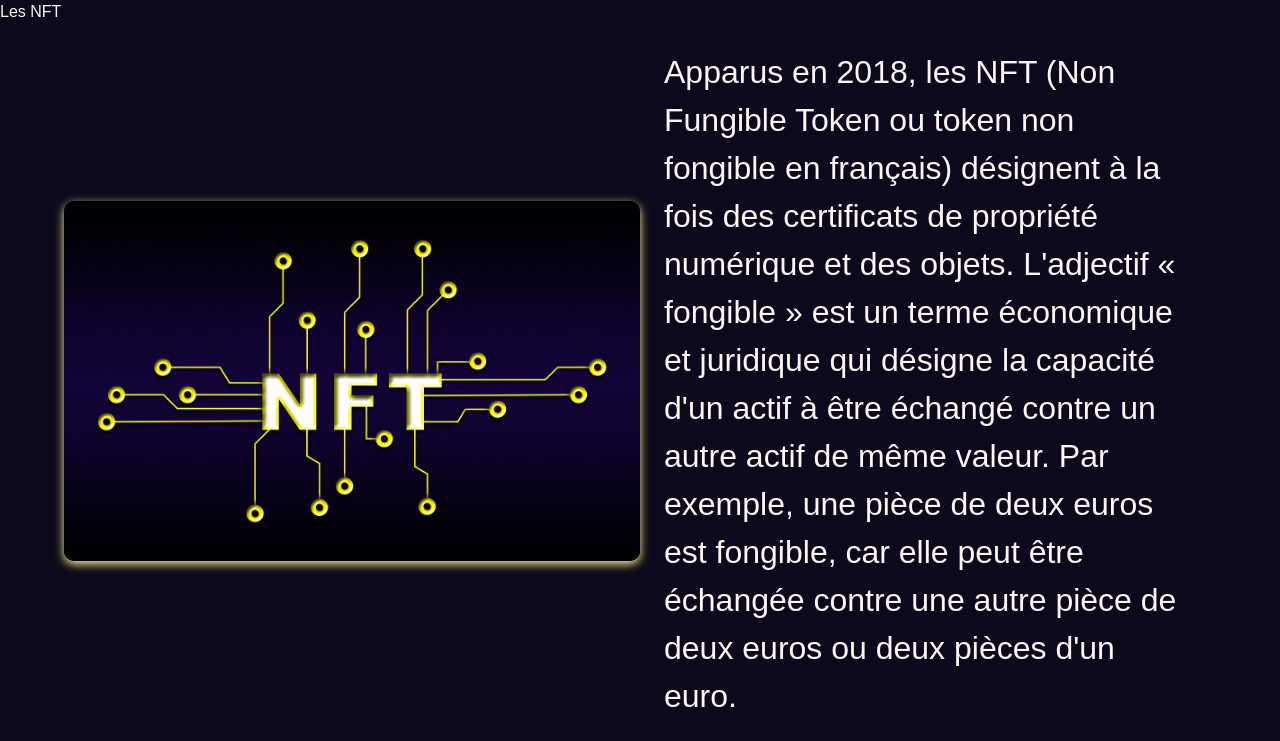
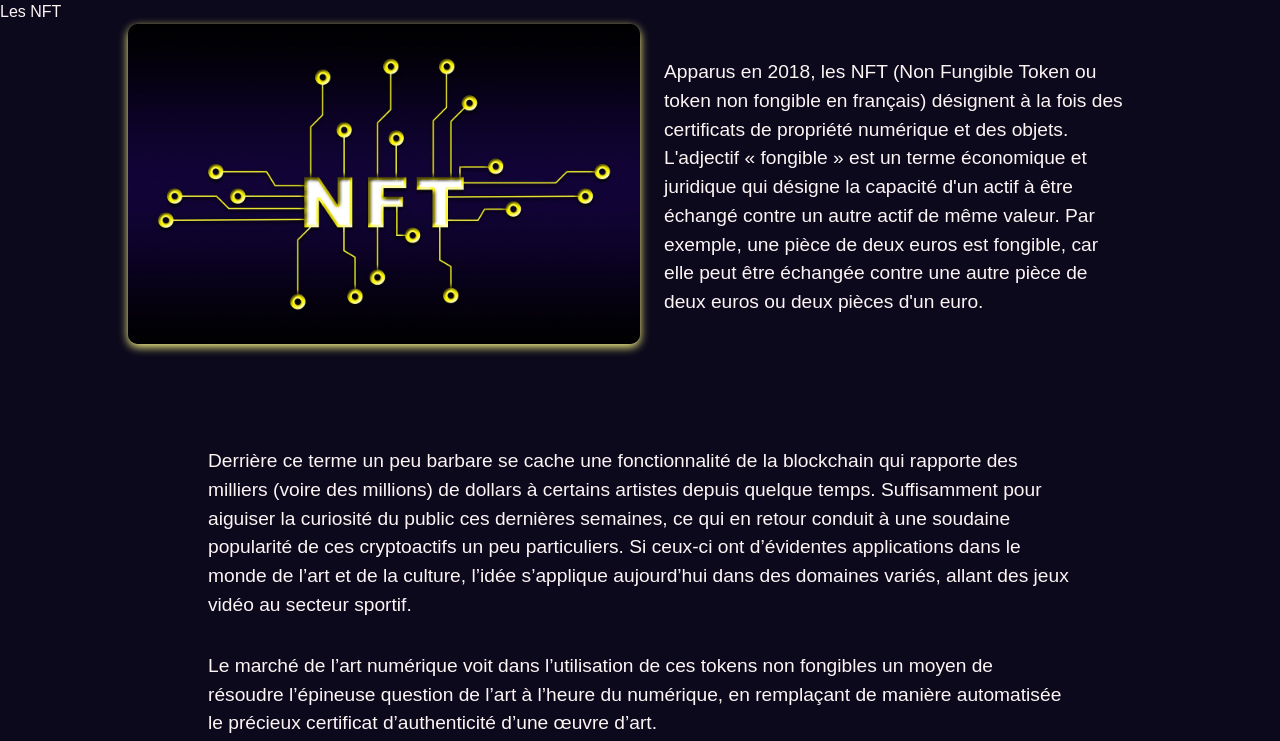
Before and after one commit to GalsenBoy/MonProjet, a plain HTML site: page nft.html in a window 1280 px wide. Shown: the top 741 px of the page. Drawn offline with nearby package versions, Linux system fonts and the light colour scheme.

Commit message:
Nft sass edited

```diff
--- a/css/nft/nft.scss
+++ b/css/nft/nft.scss
@@ -19,9 +19,10 @@ main {
         width: 100%;
         .bloc_nft {
             .partie_nft {
+                margin-bottom: 5rem;
                 @include flex();
                 .image_nft {
-                    width: 45%;
+                    width: 40%;
                     img {
                         box-shadow: 0px 3px 10px #FFFB88;
                         width: 100%;
@@ -33,15 +34,16 @@ main {
                     box-shadow: 0 5px 8px 0 #FFFB88;
                 }
                 .definition_nft {
-                    width: 45%;
+                    width: 40%;
                     p {
-                        font-size: xx-large;
+                        font-size: larger;
                         padding: 1.5rem;
                     }
                 }
             }
             .texte_nft {
                 padding: 0 15%;
+                margin-bottom: 5rem;
                 p {
                     padding: 1rem;
                     font-size: larger;
@@ -56,6 +58,7 @@ main {
             height: auto;
             .nft_marquant {
                 width: 45%;
+                margin-bottom: 5rem;
                 ol {
                     display: flex;
                     height: 100%;
@@ -76,6 +79,7 @@ main {
                 grid-gap: 5px;
                 padding: 5px;
                 width: 60%;
+                margin-bottom: 5rem;
                 img {
                     max-width: 100%;
                     height: 100%;
```
Also changed, not shown: css/nft/nft.css, 1 other file.
